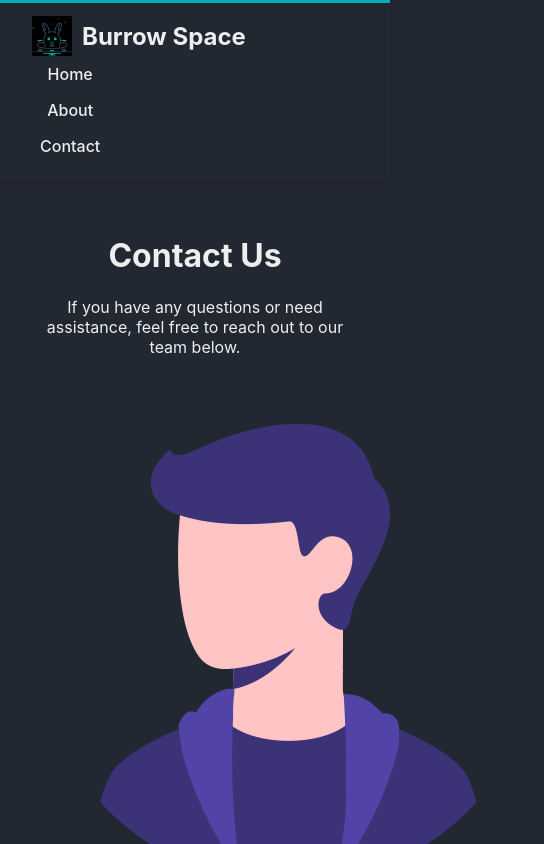
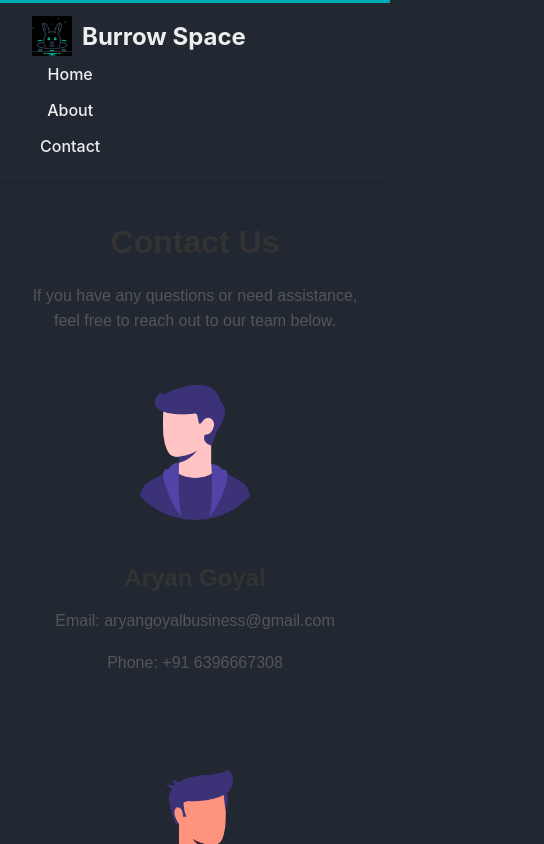
Before and after one commit to SumitB-22/Burrowweb1, a React (Create React App) app: page /contact in a window 390 px wide. Shown: the top 844 px of the page, 544 px wide, since content can reach past the window. Built offline with nearby package versions, Linux system fonts and the light colour scheme; no server answers.

Commit message:
Update About.css and Contact.css for responsive design and improved styling

```diff
--- a/src/pages/About.css
+++ b/src/pages/About.css
@@ -17,9 +17,10 @@ main {
 }
 
 .hero-section img, .info-section img {
-  width: 100%;
-  max-width: 600px;
+  width: auto;
+  max-width: 100%;
   height: auto;
+  max-height: 600px;
   border-radius: 10px;
   margin-top: 20px;
 }
--- a/src/pages/Contact.css
+++ b/src/pages/Contact.css
@@ -1,6 +1,7 @@
 .contact-page {
-  padding: 2em;
+  padding: 20px;
   background-color: #222831;
+  font-family: Arial, sans-serif;
 }
 
 .contact-form {
@@ -38,6 +39,51 @@
 }
 
 .contact-section {
-  margin-bottom: 20px;
-  /* Add any additional styling you need */
+  display: flex;
+  flex-direction: column;
+  align-items: center;
+  margin-bottom: 40px;
 }
+
+.contact-section .details {
+  width: 100%;
+  padding: 20px;
+  text-align: center;
+}
+
+.contact-section img {
+  width: auto;
+  max-width: 150px;
+  height: auto;
+  border-radius: 10px;
+  margin-top: 20px;
+}
+
+h1, h3 {
+  color: #333;
+}
+
+p {
+  color: #555;
+  line-height: 1.6;
+}
+
+.contact-section .details h3 {
+  font-size: 1.5em;
+  margin-bottom: 10px;
+}
+
+.contact-section .details p {
+  margin-bottom: 5px;
+}
+
+/* Media query for mobile devices */
+@media (max-width: 768px) {
+  .contact-section {
+    flex-direction: column;
+  }
+
+  .contact-section img {
+    margin-top: 20px;
+  }
+}
```
